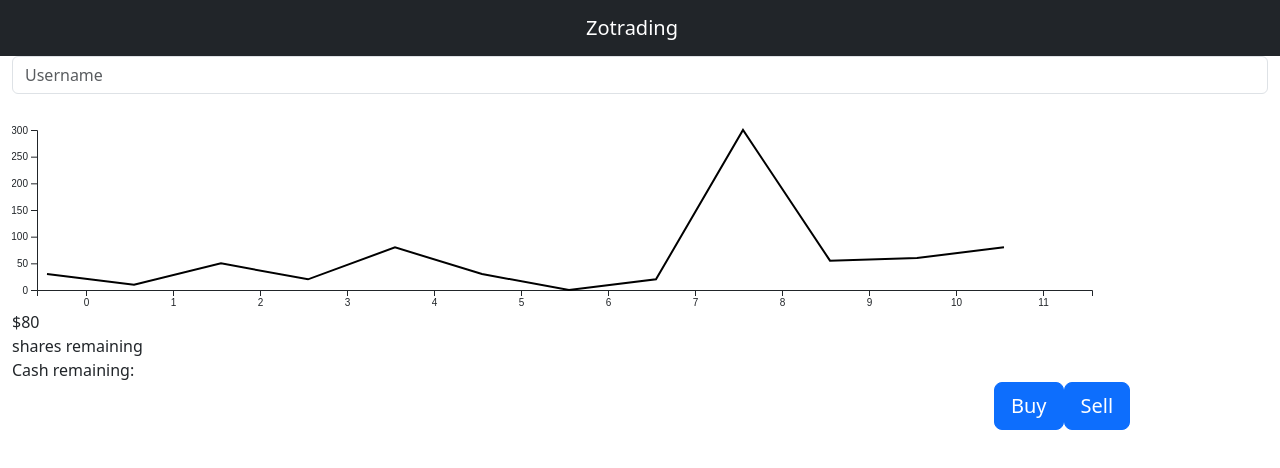
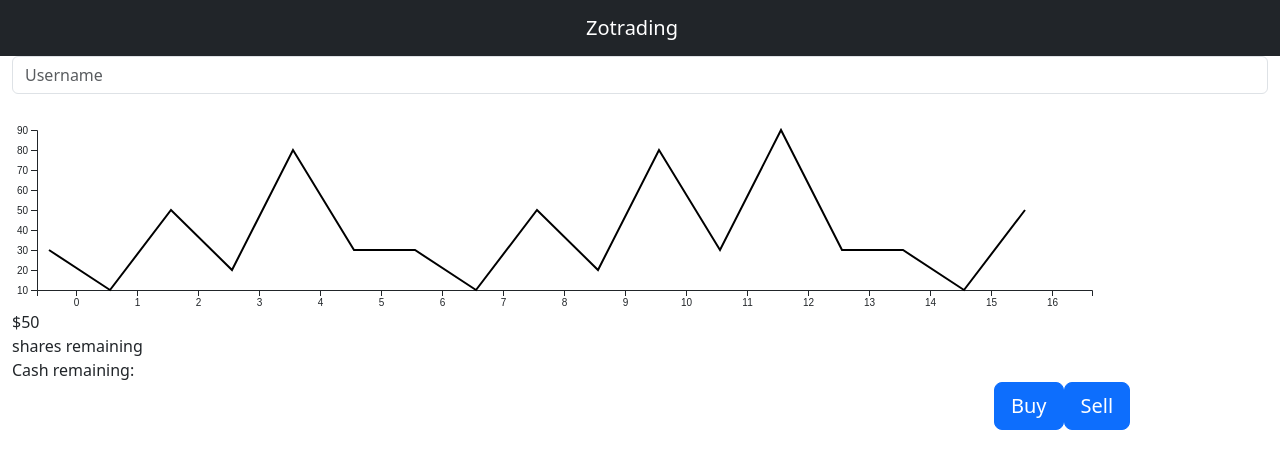
Before and after one commit to jacobseunglee/zotrading, a React (Vite) app: page / in a window 1280 px wide. Shown: the top 468 px of the page. Built offline with nearby package versions, Linux system fonts and the light colour scheme.

Commit message:
something

```diff
--- a/src/components/DisplayCash.jsx
+++ b/src/components/DisplayCash.jsx
@@ -1,7 +1,8 @@
 
 
 function DisplayCash(props){
-    let {data} = props
+    let {user} = props
+
     return (
         <div>Cash remaining: </div>
     )
--- a/src/components/LoginButton.jsx
+++ b/src/components/LoginButton.jsx
@@ -6,10 +6,10 @@ function LoginButton(){
     function onLoginEnter(event){
         if(event.key === "Enter"){
             let username = event.target.value
-            fetch(`https://localhost:3500/getUser?username=${username}`)
+            fetch(`http://localhost:3500/getUser?username=${username}`)
             .then((response) => response.json())
             .then((data) => {
-        console.log(data);
+        console.log(data.cash);
     })
         }
     }
--- a/src/components/WebApp.jsx
+++ b/src/components/WebApp.jsx
@@ -17,13 +17,19 @@ function WebApp() {
         { index: 3, value: 20 },
         { index: 4, value: 80 },
         { index: 5, value: 30 },
-        { index: 6, value: 0 },
-        { index: 7, value: 20 },
-        { index: 8, value: 300 },
-        { index: 9, value: 55 },
-        { index: 10, value: 60 },
-        { index: 11, value: 80 },
+        { index: 6, value: 30 },
+        { index: 7, value: 10 },
+        { index: 8, value: 50 },
+        { index: 9, value: 20 },
+        { index: 10, value: 80 },
+        { index: 11, value: 30 },
+        { index: 12, value: 90},
+        { index: 13, value: 30 },
+        { index: 14, value: 30 },
+        { index: 15, value: 10 },
+        { index: 16, value: 50 },
       ])
+    const [user, setUser] = useState('');
     return (
         <div className="web-app-container">
             <div className="header">
@@ -46,7 +52,7 @@ function WebApp() {
           <DisplayPrice data={data}/>
         </div>
         <div className="display-cash">
-          <DisplayCash data={data}/>
+          <DisplayCash users={user}/>
         </div>
         <div className="buy-sell-container">
             <BuySellButton data={data} setData={setData}/>
```
